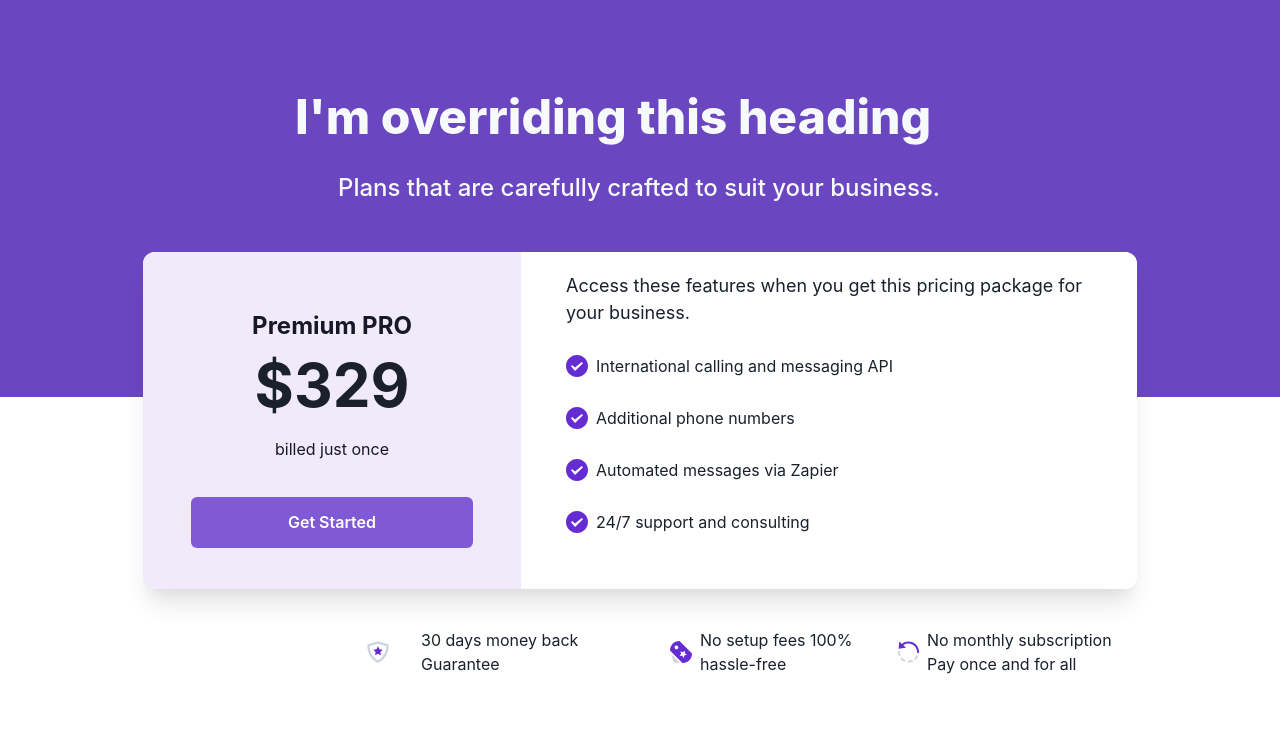
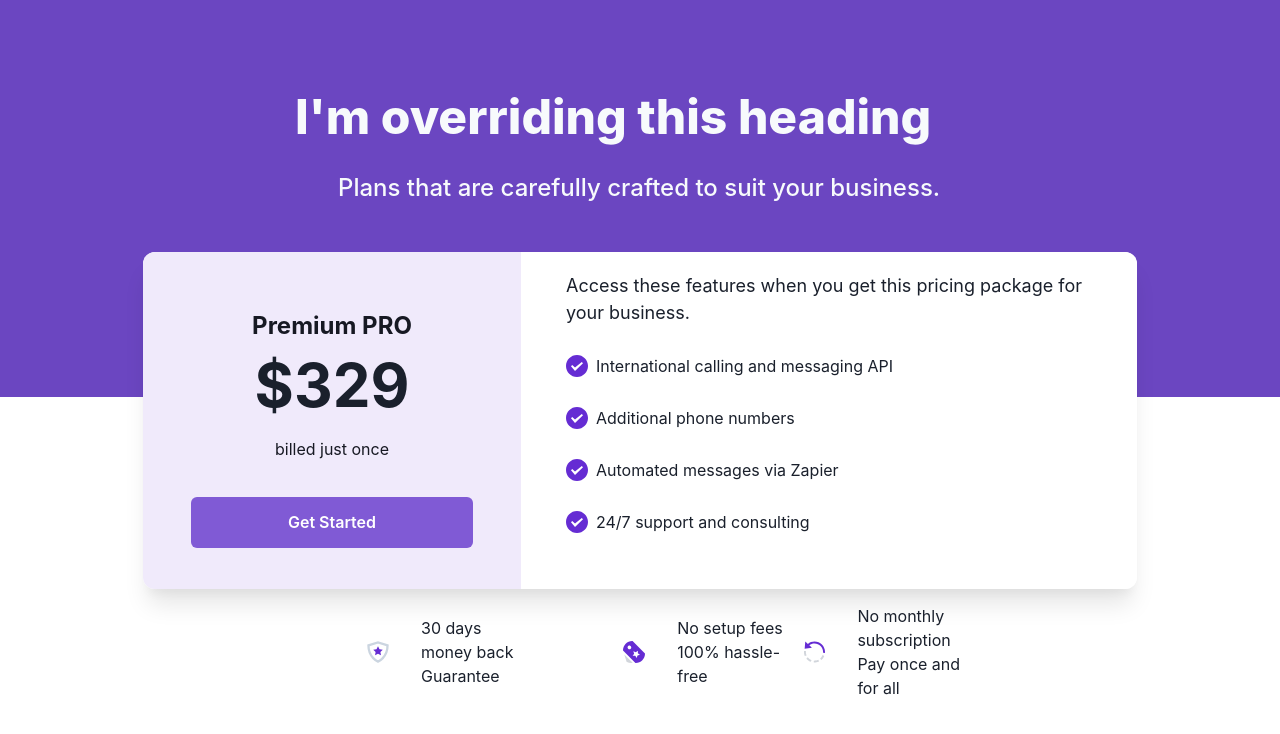
Before and after one commit to syedalirazazaidi/chakra-UI, a React (Create React App) app: page / in a window 1280 px wide. Shown: the top 734 px of the page. Built offline with nearby package versions, Linux system fonts and the light colour scheme.

Commit message:
add completed desktop design

```diff
--- a/src/pages/features.jsx
+++ b/src/pages/features.jsx
@@ -8,19 +8,19 @@ import img2 from '../Icons/img2.svg'
 import img3 from '../Icons/img3.svg'
 const Features = () => {
   return (
-    <Box mt='39px'  ml='367px' mr='267px'>
-      <HStack w="906px" h="48px" >
+    <Box mt='39px'  ml='367px' mr='267px' maxW='1024px'>
+      <HStack h="48px" spacing='20px' >
         <HStack w='220px' h='48px' mr='50px'>
 
         <Image boxSize="22px" mr='24px' objectFit="cover" src={img} alt="Dan Abramov" />
         <Text>30 days money back Guarantee</Text>
         </HStack>
         <HStack w='220px' h='48px' ml='25px'>
-        <Image boxSize="22px" objectFit="cover" src={img2} alt="Dan Abramov" />
+        <Image boxSize="22px" mr='24px'  objectFit="cover" src={img2} alt="Dan Abramov" />
         <Text>No setup fees 100% hassle-free</Text>
         </HStack>
-        <HStack w='220px' h='48px'>
-        <Image boxSize="22px" objectFit="cover" src={img3} alt="Dan Abramov" />
+        <HStack w='230px' h='48px' mr='40px'>
+        <Image boxSize="22px" objectFit="cover" mr='24px'  src={img3} alt="Dan Abramov" />
         <Text>No monthly subscription Pay once and for all</Text>
         </HStack>
       </HStack>
--- a/src/pages/header.jsx
+++ b/src/pages/header.jsx
@@ -6,15 +6,15 @@ const Header = () => {
       <VStack>
         <Heading
           w="751px"
-          fontSize="48px"
+          fontSize="5xl"
           mt="88.45px"
           mr="314px"
           ml="375px"
-          fontWeight="800"
+          fontWeight="extrabold"
         >
           I'm overriding this heading
         </Heading>
-        <Text fontSize="24px" w="604px" fontWeight="500" pt="16px">
+        <Text fontSize="2xl" w="604px" fontWeight="medium" pt="16px">
           Plans that are carefully crafted to suit your business.
         </Text>
       </VStack>
```
